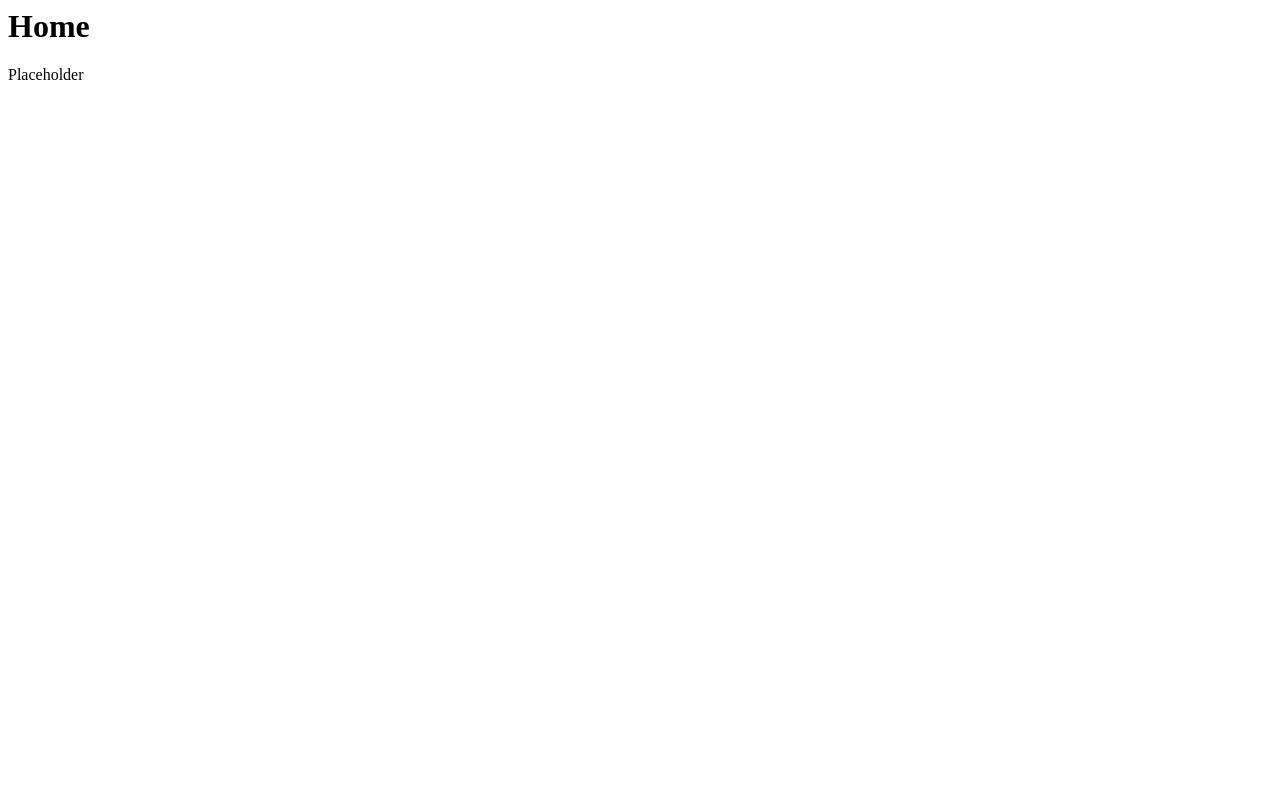
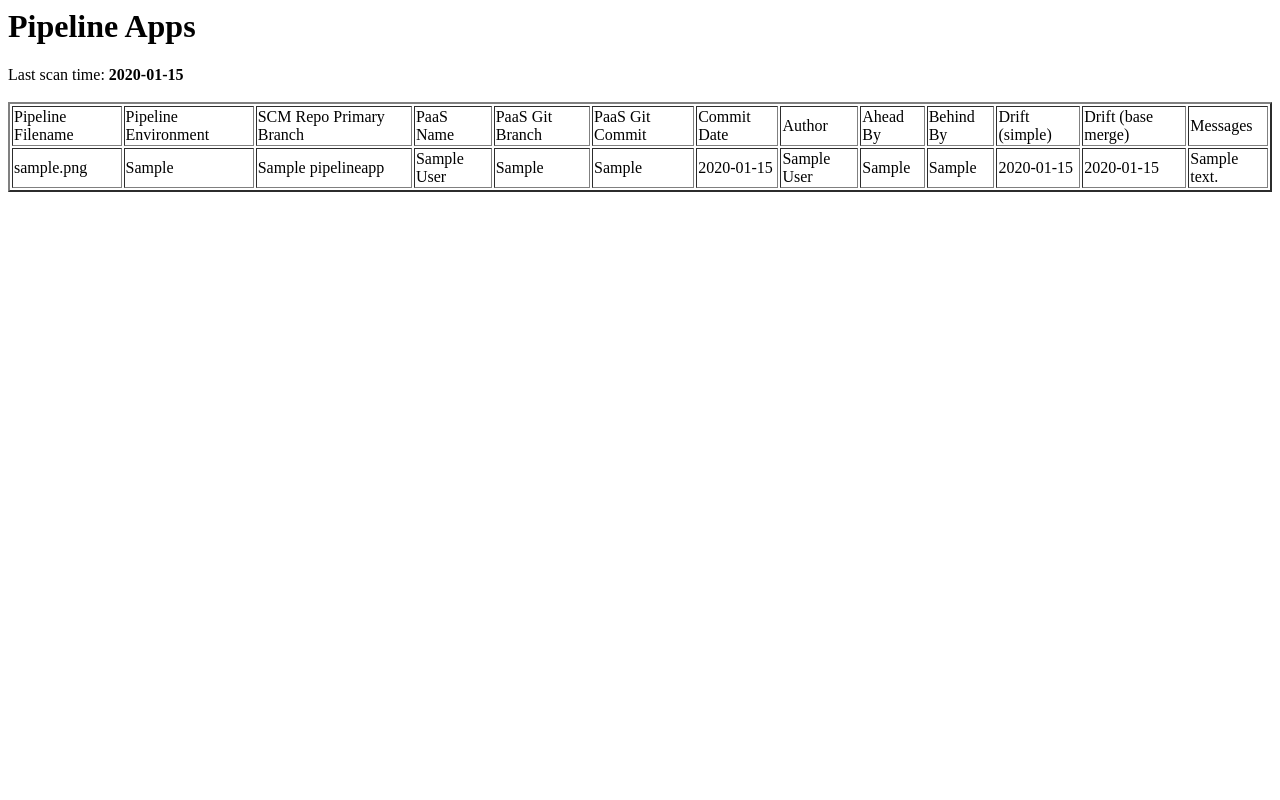
Before and after one commit to uktrade/cf-app-version-checker, a Django app: page / in a window 1280 px wide. Before the commit the page is almost empty. Run offline with Django 4.2, Linux system fonts and the light colour scheme; tables that the repository leaves empty hold one stand-in row (values such as "Sample post").

Commit message:
Add a simple table of apps and envs.

```diff
--- a/checker/templates/home.html
+++ b/checker/templates/home.html
@@ -1,2 +1,47 @@
-<H1>Home</H1>
-Placeholder
+<html>
+<H1>Pipeline Apps</H1>
+
+<body>
+
+Last scan time: <b>{{ last_scan_time }}</b>
+<br><br>
+
+<table border="2" >
+<tr>
+    <td>Pipeline Filename</td>
+    <td>Pipeline Environment</td>
+    <td>SCM Repo Primary Branch</td>
+    <td>PaaS Name</td>
+    <td>PaaS Git Branch</td>
+    <td>PaaS Git Commit</td>
+    <td>Commit Date</td>
+    <td>Author</td>
+    <td>Ahead By</td>
+    <td>Behind By</td>
+    <td>Drift (simple)</td>
+    <td>Drift (base merge)</td>
+    <td>Messages</td>
+</tr>
+{% for pipeline_env in pipeline_envs %}
+<tr>
+    <td>{{ pipeline_env.config_id_fk.config_filename }}</td>
+    <td>{{ pipeline_env.config_env }}</td>
+    <td>{{ pipeline_env.config_id_fk.scm_repo_primary_branch_name }}</td>
+    <td>{{ pipeline_env.cf_full_name }}</td>
+    <td>{{ pipeline_env.cf_app_git_branch }}</td>
+    <td>{{ pipeline_env.cf_app_git_commit }}</td>
+    <td>{{ pipeline_env.cf_commit_date }}</td>
+    <td>{{ pipeline_env.cf_commit_author }}</td>
+    <td>{{ pipeline_env.git_compare_ahead_by }}</td>
+    <td>{{ pipeline_env.git_compare_behind_by }}</td>
+    <td>{{ pipeline_env.drift_time_simple }}</td>
+    <td>{{ pipeline_env.drift_time_merge_base }}</td>
+    <td>{{ pipeline_env.log_message }}</td>
+</tr>
+{% endfor %}
+
+</table>
+
+</body>
+
+</html>
--- a/checker/views.py
+++ b/checker/views.py
@@ -1,4 +1,12 @@
 from django.shortcuts import render
+from django.db.models import Max
+from .models import PipelineApp, PipelineEnv
 
 def home(request):
-    return render(request, 'home.html')
+    last_scan_time = PipelineApp.objects.aggregate(Max('scan_start_time'))["scan_start_time__max"]
+    pipeline_envs = PipelineEnv.objects.filter(config_id_fk__scan_start_time=last_scan_time)
+    return render(request, 'home.html', {
+        'last_scan_time' : last_scan_time,
+        'pipeline_envs' : pipeline_envs,
+        }
+    )
```
